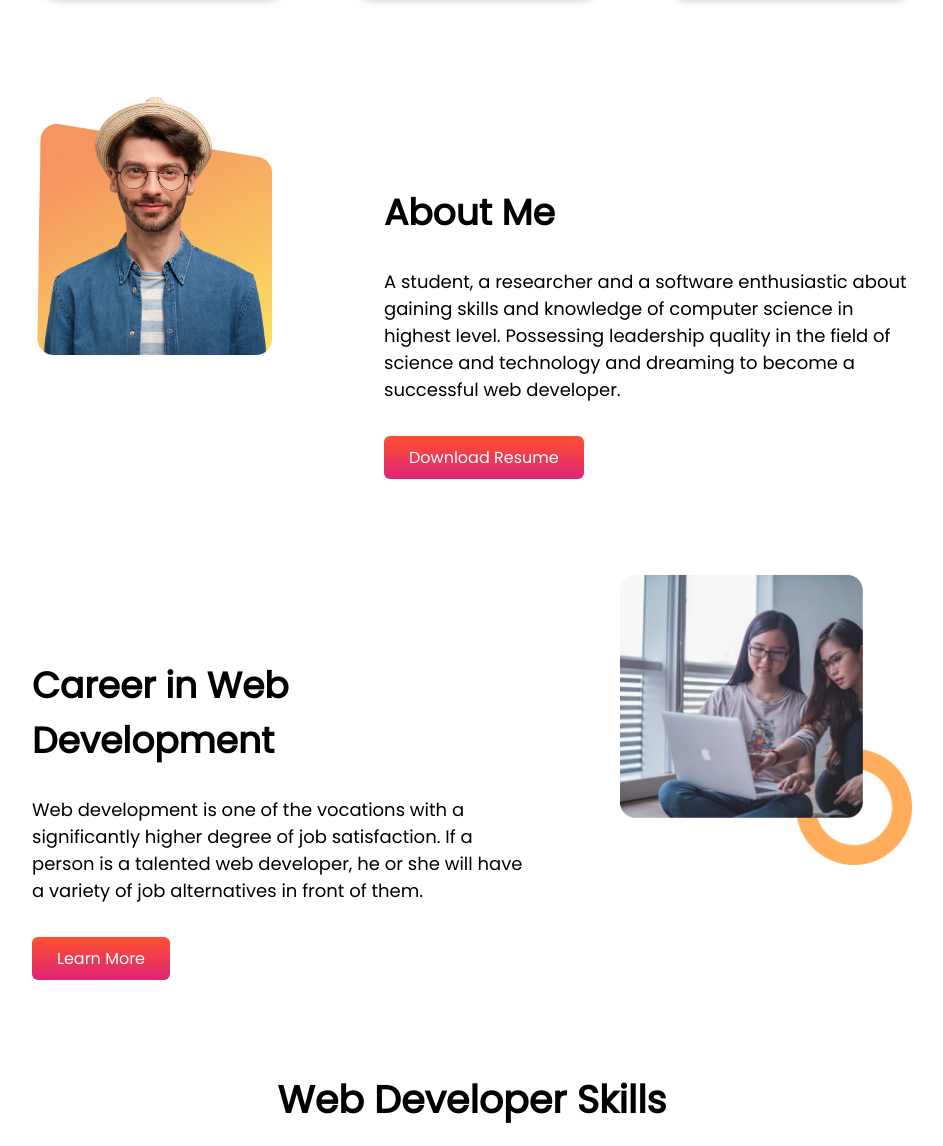
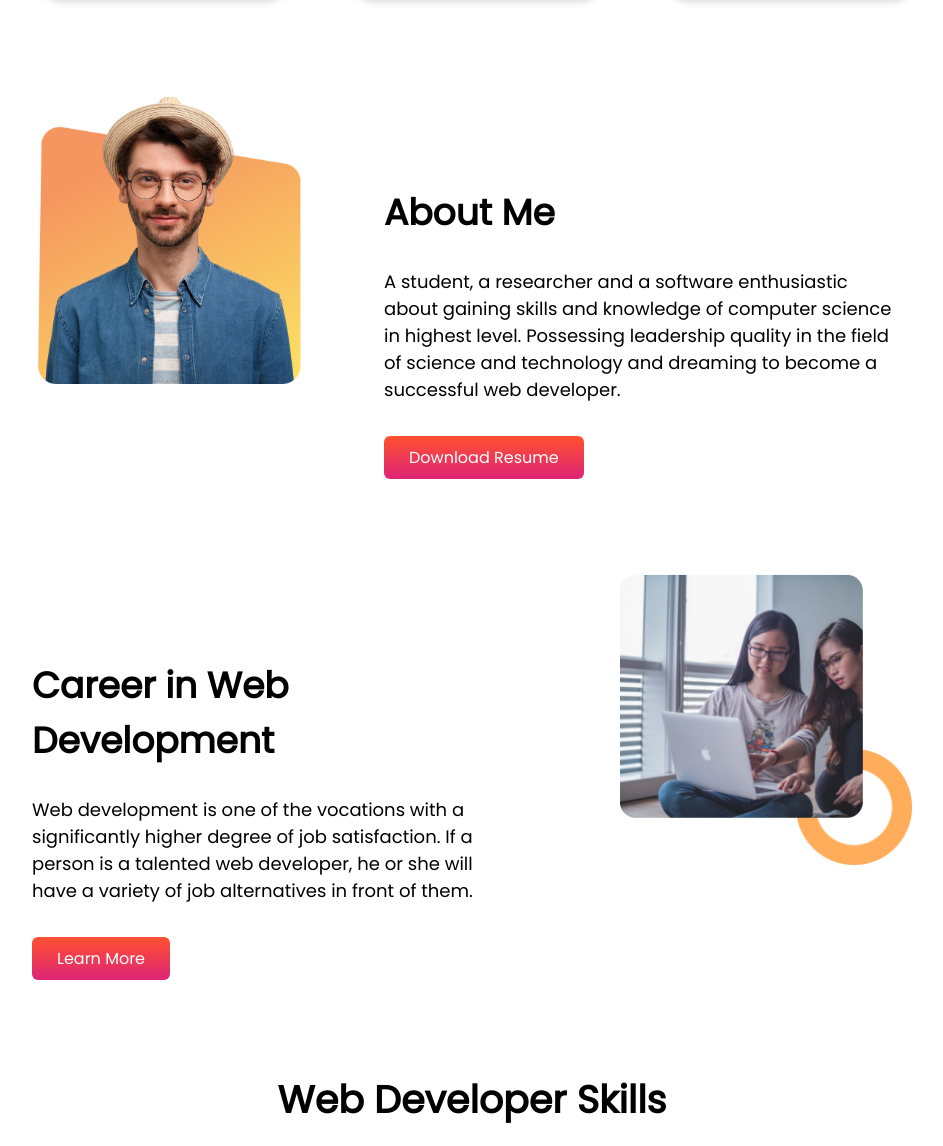
Before and after one commit to sarikamahboob/project-3-mission-2022, a plain HTML site: page index.html in a window 1280 px wide. Shown: the part 1329-2475 px from the top of the page, without its empty margins (168-1111 px from the left). Drawn offline with Linux system fonts and the light colour scheme.

Commit message:
img modify

```diff
--- a/style.css
+++ b/style.css
@@ -204,7 +204,7 @@ body {
 }
 
 .about-me .about-me-img img {
-  width: 70%;
+  width: 78%;
 }
 
 .about-me .about-me-info {
@@ -223,6 +223,7 @@ body {
   font-family: "Poppins", sans-serif;
   font-size: 18px;
   padding-bottom: 42px;
+  padding-right: 20px;
 }
 
 .about-me .about-me-info .down-button {
```
